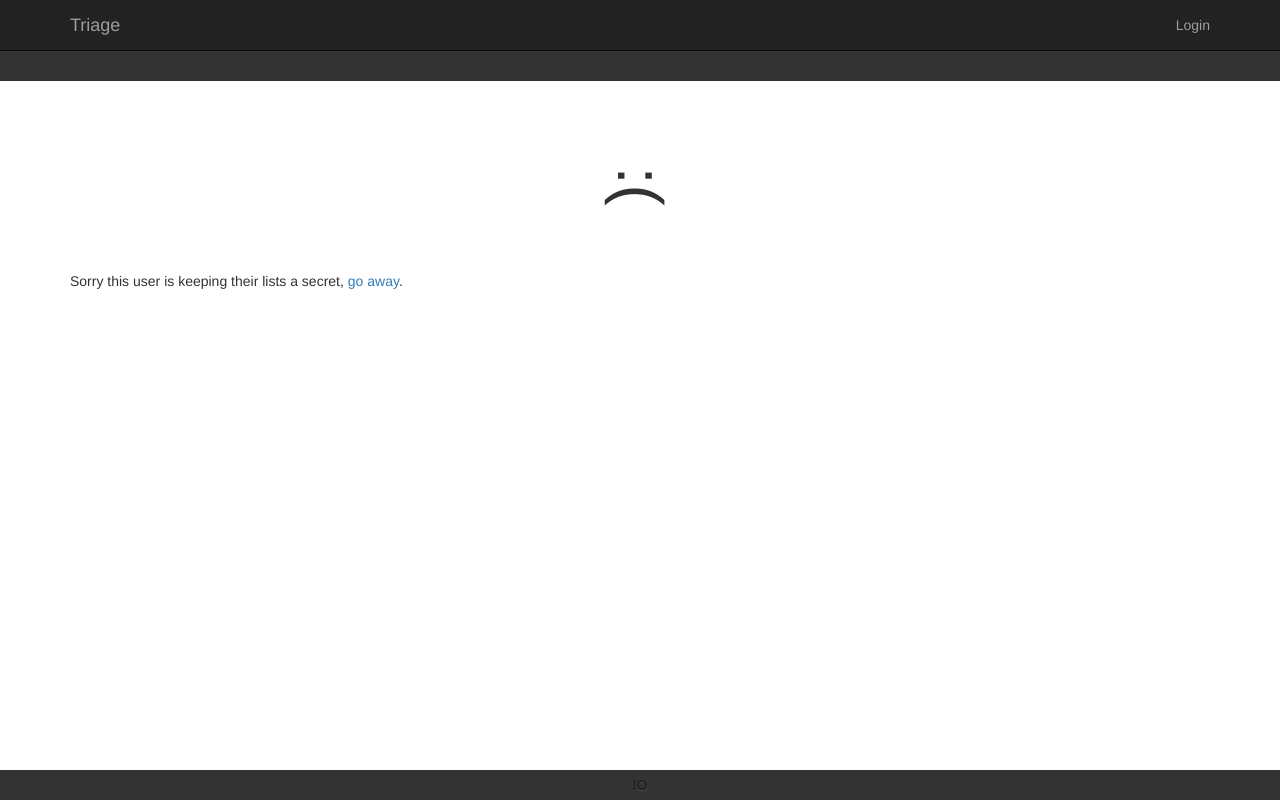
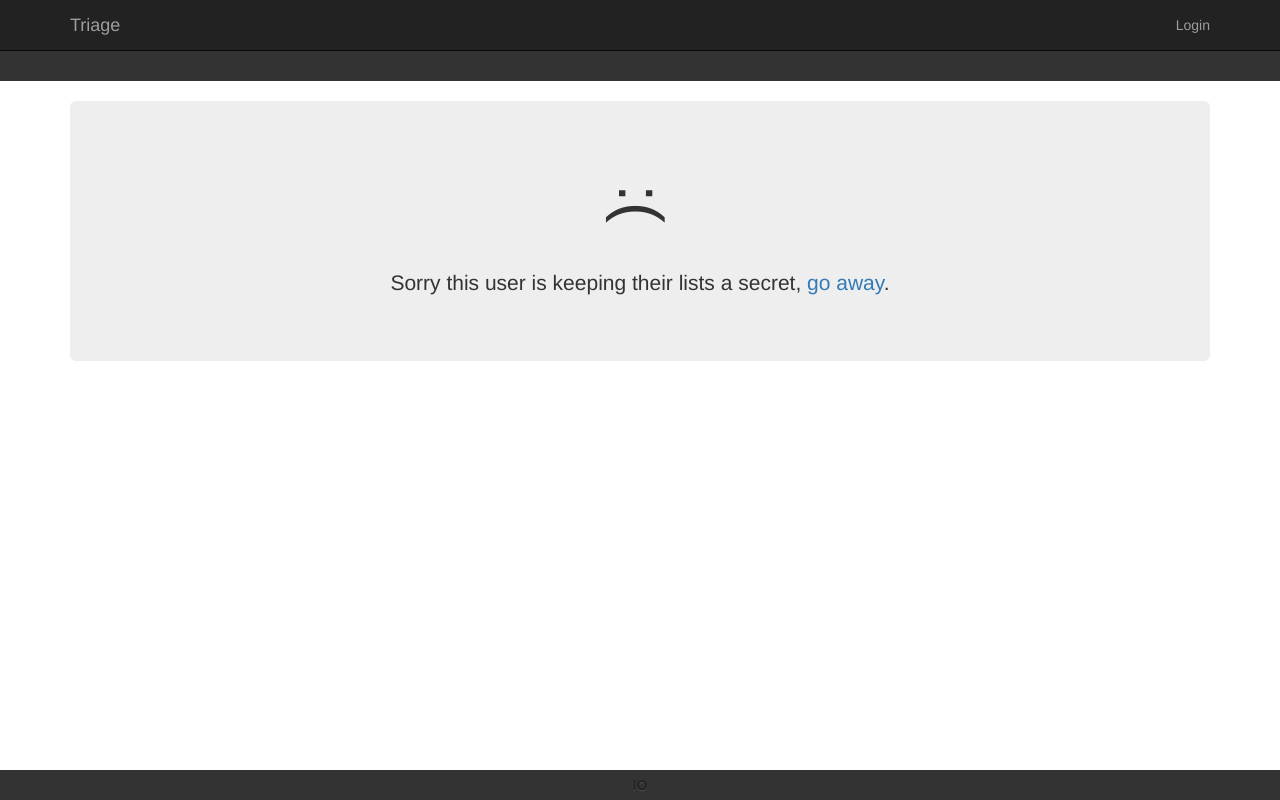
Before and after one commit to SamStudio8/triage, a Django app: template templates/task/profile.html in a window 1280 px wide. Run offline with Django 3.2, Linux system fonts and the light colour scheme; the template is opened without the code that fills it, so the values that code supplies are empty; parts of the project's set-up code (start-up, migrations or seed data) failed here and were passed over; some libraries are stand-ins or nearby versions.

Commit message:
jumbotron empty profile

```diff
--- a/resource/css/custom.css
+++ b/resource/css/custom.css
@@ -147,7 +147,7 @@ footer a:link, footer a:visited, footer a:link, footer a:visited {
 
 /* Profile Page */
 .user-frown {
-	margin: 50px auto;
+    margin: 20px 0 30px 0;
     text-align: center;
     font-size: 48pt;
     transform: rotate(90deg);
--- a/templates/task/profile.html
+++ b/templates/task/profile.html
@@ -37,8 +37,10 @@
                 </tfoot>
             </table>
         {% else %}
-            <h1 class="user-frown">:(</h1>
-            <p>Sorry this user is keeping their lists a secret, <a href="{% url 'home' %}">go away</a>.</p>
+            <div class="jumbotron">
+                <h1 class="user-frown">:(</h1>
+                <p class="text-center">Sorry this user is keeping their lists a secret, <a href="{% url 'home' %}">go away</a>.</p>
+            </div>
         {% endif %}
     </div>
 </div>
```
Lines whose indentation alone changed are shown as unchanged.
